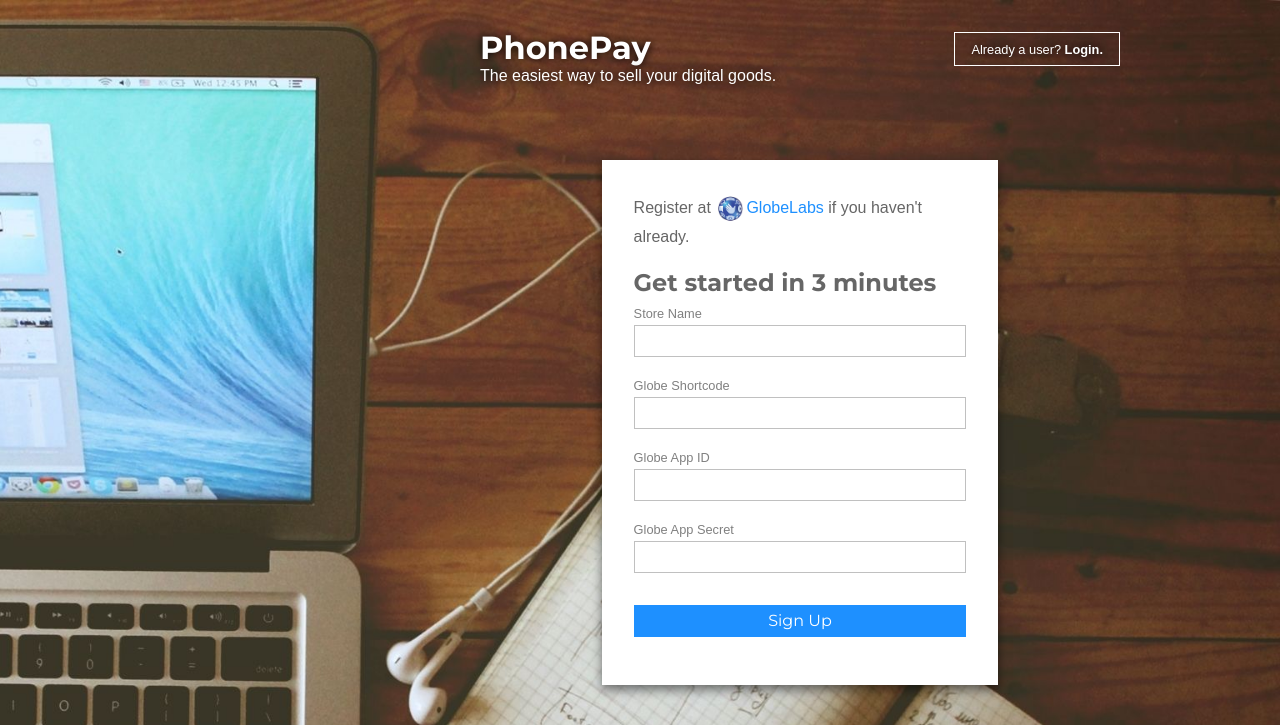
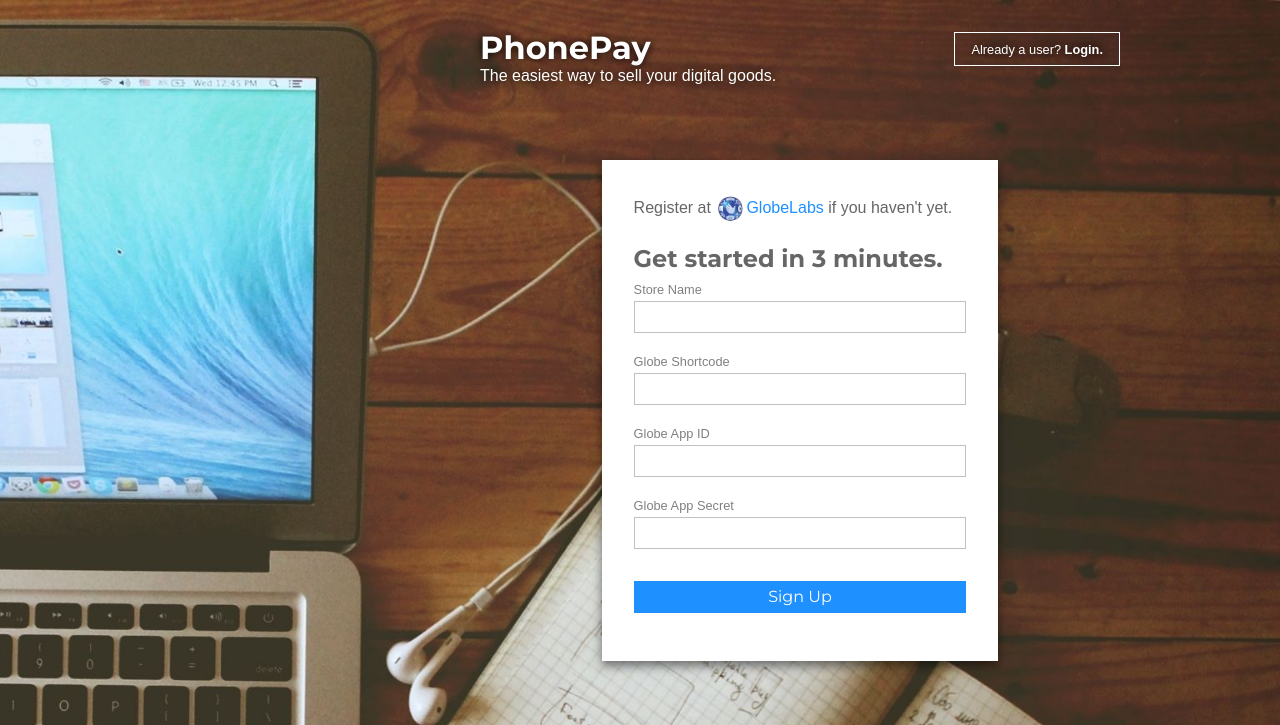
Before and after one commit to marksteve/purrchase, a Flask app: page / in a window 1280 px wide. Shown: the top 725 px of the page. Run offline with Flask 2, Linux system fonts and the light colour scheme; some libraries are stand-ins or nearby versions.

Commit message:
push the button let me know

```diff
--- a/templates/index.html
+++ b/templates/index.html
@@ -27,9 +27,9 @@
 
 <div class="get-started">
 <form action="/signup" method="post">
-  <p>Register at <a href="#"><img class="globe-logo" src="/static/images/globe-logo.jpg"/>GlobeLabs</a> if you
-  haven't already.</p>
-  <h2>Get started in 3 minutes</h2>
+  <p>Register at <a target="_blank" href="http://developer.globelabs.com.ph/"><img class="globe-logo" src="/static/images/globe-logo.jpg"/>GlobeLabs</a> if you
+  haven't yet.</p>
+  <h2>Get started in 3 minutes.</h2>
   <p>
     <label>
       Store Name
```
